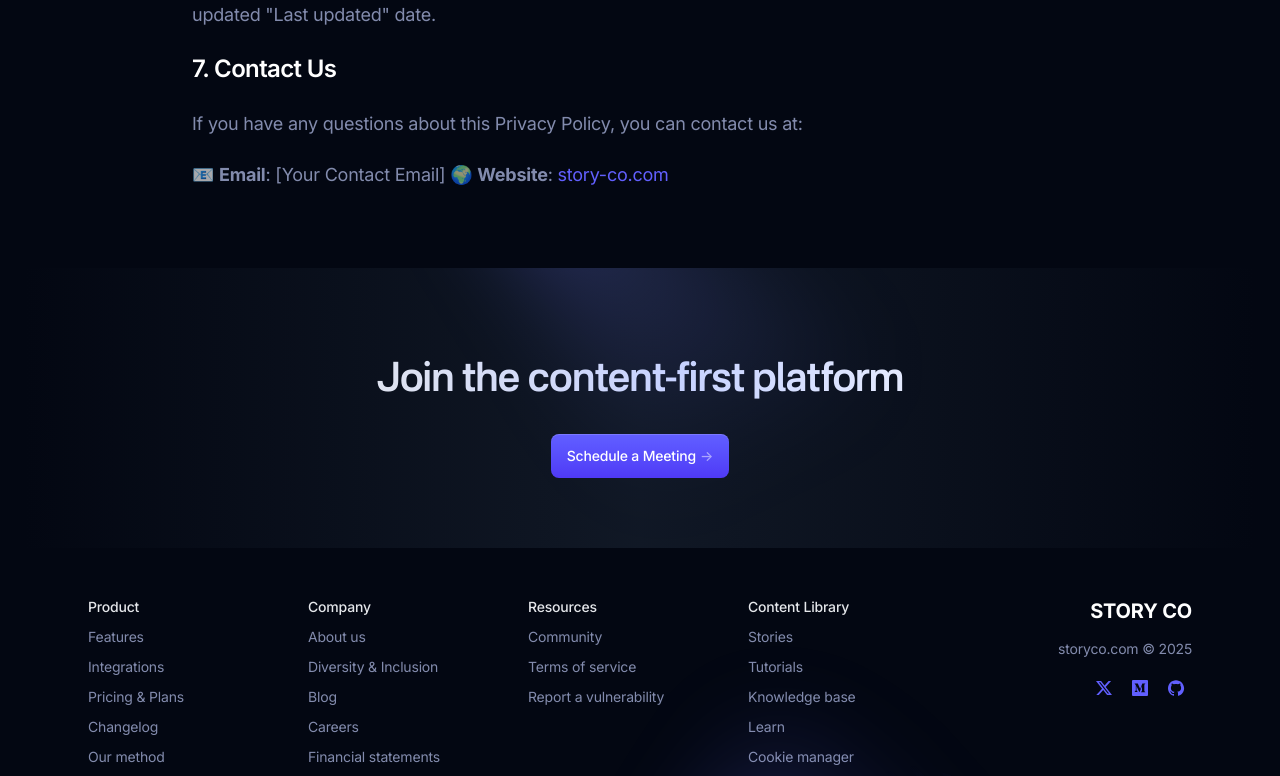
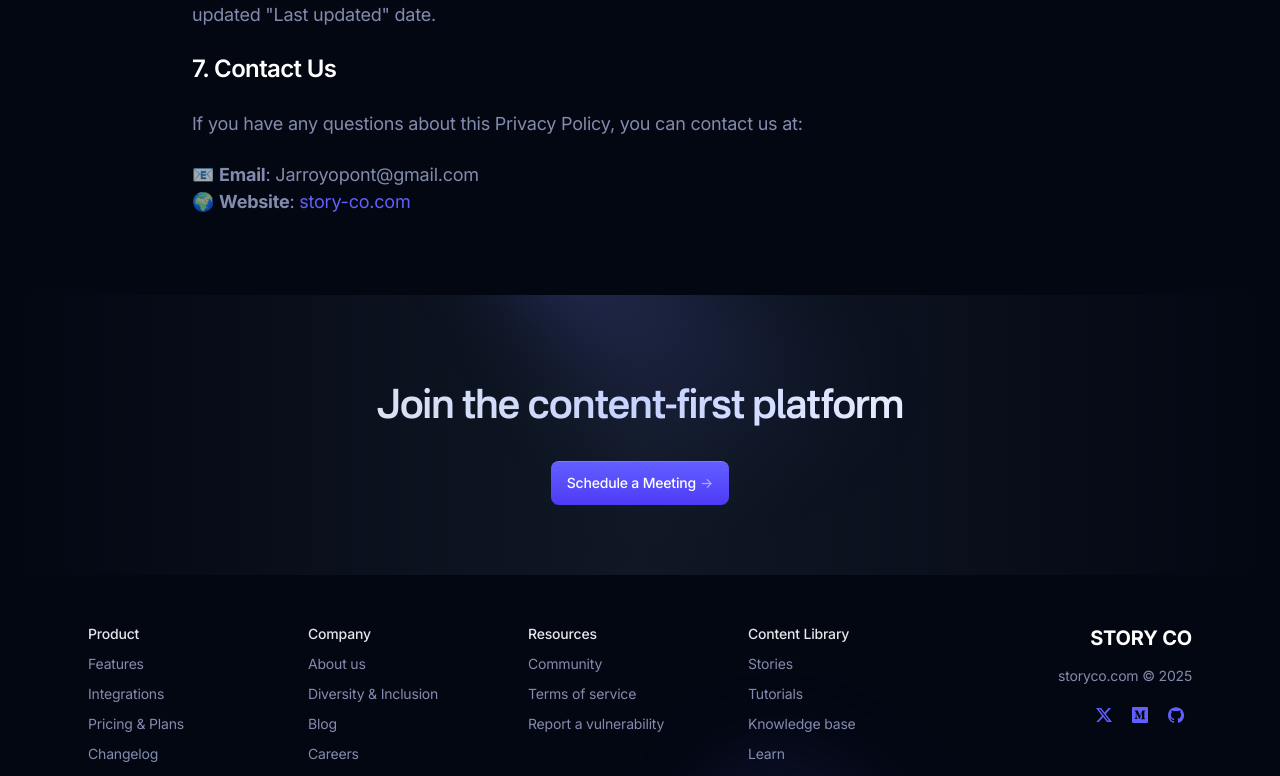
Before and after one commit to asad-tech-dev/StoryCo-Landing, a Next.js app: page /privacy-policy in a window 1280 px wide. Shown: the part 1549-2325 px from the top of the page. Built offline with nearby package versions, Linux system fonts and the light colour scheme.

Commit message:
added email in privacy-policy page
Signed-off-by: asad-tech-dev <sidtechdevpk@gmail.com>

```diff
--- a/app/privacy-policy/page.tsx
+++ b/app/privacy-policy/page.tsx
@@ -105,7 +105,7 @@ export default function Privacy() {
           us at:
         </p>
         <p>
-          📧 <strong>Email</strong>: [Your Contact Email] 🌍{" "}
+          📧 <strong>Email</strong>: Jarroyopont@gmail.com <br></br>🌍{" "}
           <strong>Website</strong>:{" "}
           <a
             href="https://story-co.com"
```
